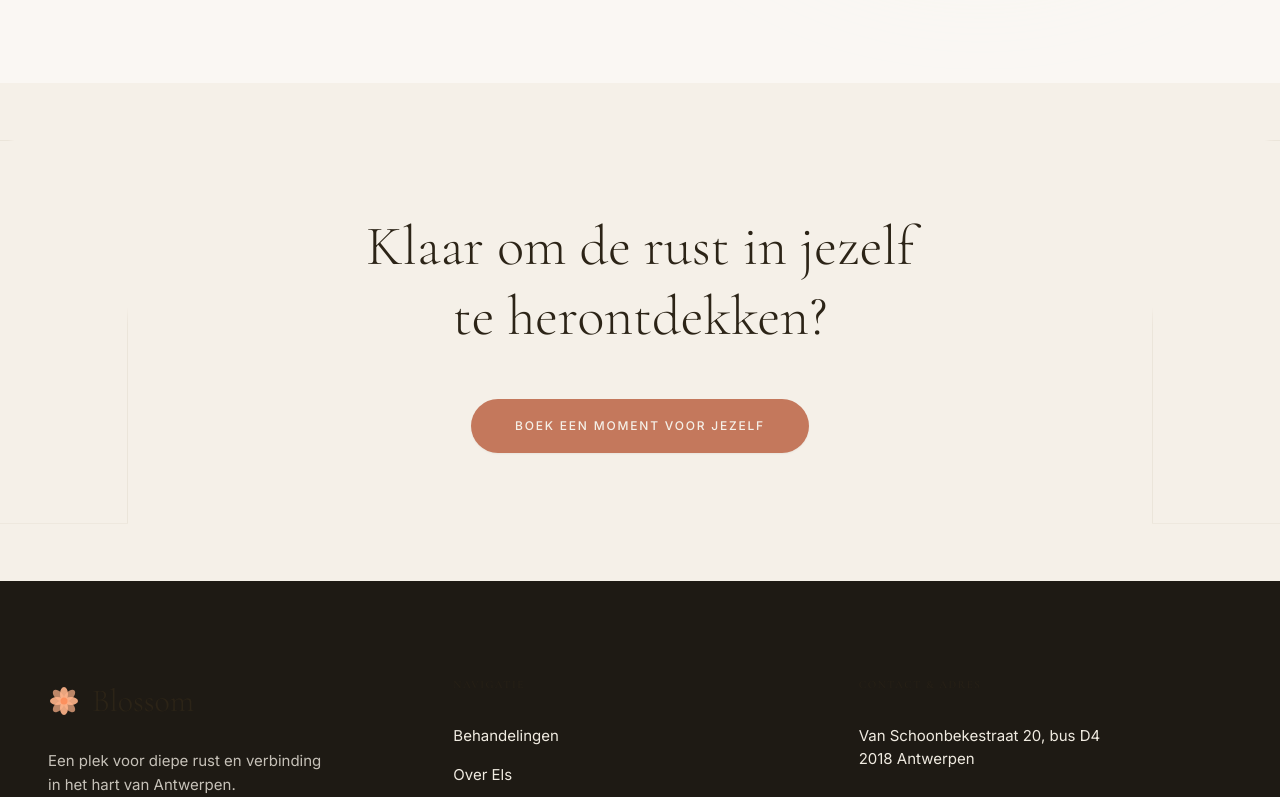
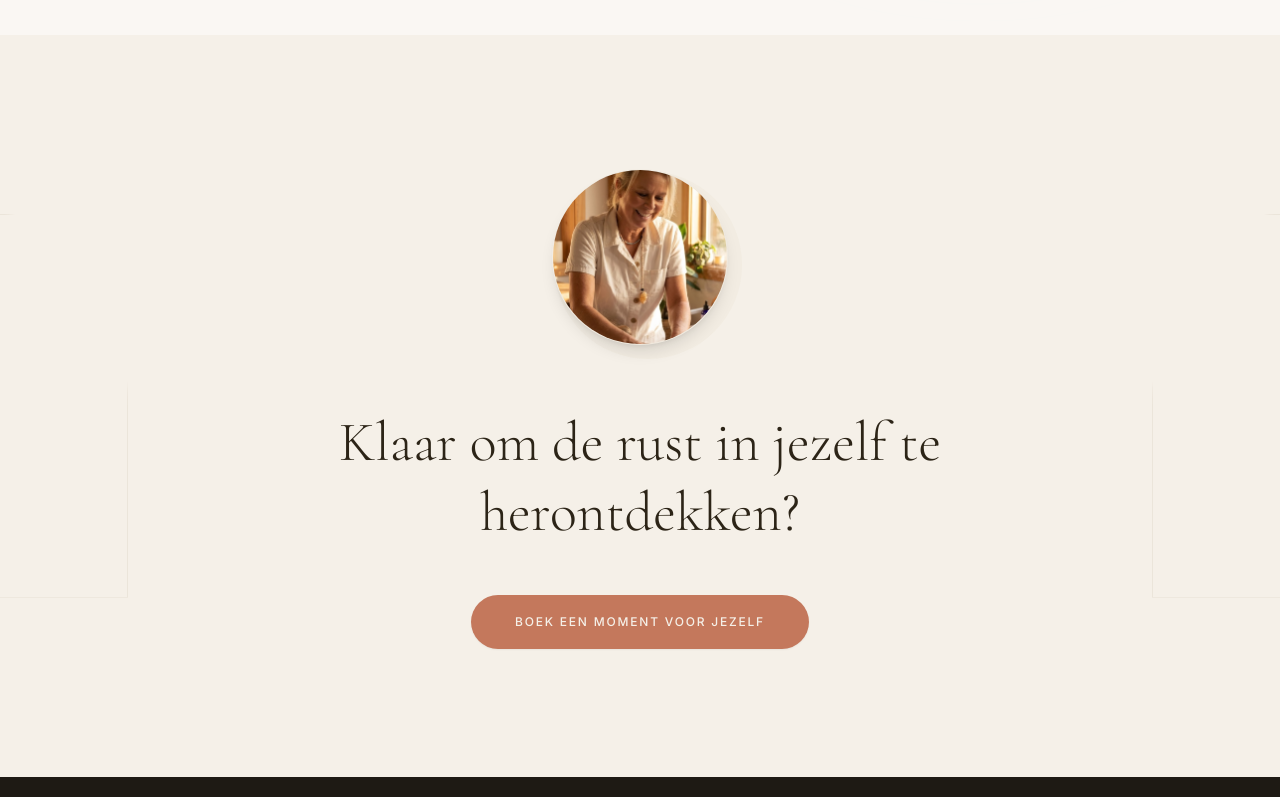
Before and after one commit to Finnjennen123/Blossom, a Next.js app: page /over-els in a window 1280 px wide. Shown: the part 1560-2357 px from the top of the page. Built offline with nearby package versions, Linux system fonts and the light colour scheme.

Commit message:
feat: restore features and finalize premium mobile hero layouts

```diff
--- a/src/app/over-els/page.tsx
+++ b/src/app/over-els/page.tsx
@@ -7,12 +7,12 @@ import elsMainImg from "../../../public/images/els/Els-main picture.jpg.avif";
 
 export default function AboutPage() {
   return (
-    <div className="pt-[72px]">
+    <div className="pt-[72px] overflow-x-hidden w-full">
       {/* Header */}
-      <section className="px-6 md:px-12 pt-12 md:pt-20 pb-20 md:pb-32 max-w-[1200px] mx-auto grid grid-cols-1 md:grid-cols-[45%_55%] gap-12 md:gap-16 lg:gap-24 items-center">
-        <div className="relative max-w-[440px] mx-auto md:mx-0">
+      <section className="px-6 md:px-12 pt-2 md:pt-8 pb-20 md:pb-32 max-w-[1200px] mx-auto grid grid-cols-1 md:grid-cols-[45%_55%] gap-8 md:gap-16 lg:gap-24 items-center">
+        <div className="hidden md:block relative max-w-[440px] mx-auto md:mx-0">
           {/* Simple elegant frame instead of the pointed arch */}
-          <div className="relative aspect-[3/4] rounded-t-full md:rounded-t-[10rem] rounded-b-2xl overflow-hidden shadow-xl bg-transparent">
+          <div className="relative w-full aspect-[3/4] rounded-t-full md:rounded-t-[10rem] rounded-b-2xl overflow-hidden shadow-xl bg-transparent">
             <Image
               src={elsMainImg}
               alt="Els Vrints"
@@ -26,6 +26,21 @@ export default function AboutPage() {
           </div>
         </div>
         <ScrollReveal stagger>
+          {/* Mobile Profile Image */}
+          <div className="md:hidden mb-8 flex justify-start">
+             <div className="relative p-1">
+                <div className="absolute inset-0 bg-terracotta/10 translate-x-1 translate-y-1 rounded-full -z-10" />
+                <div className="relative w-24 h-24 rounded-full overflow-hidden border border-terracotta/20 shadow-md">
+                  <Image
+                    src={elsMainImg}
+                    alt="Els"
+                    fill
+                    className="object-cover"
+                    priority
+                  />
+                </div>
+             </div>
+          </div>
           <h1 className="text-[clamp(44px,8vw,80px)] font-serif leading-none mb-6 text-dark-earth">Els Vrints</h1>
           <div className="w-16 h-[2px] bg-terracotta mb-8" />
           <p className="font-serif italic text-[clamp(22px,3vw,32px)] leading-snug text-terracotta mb-8">
@@ -89,6 +104,8 @@ export default function AboutPage() {
       <BookingCTA
         title="Klaar om de rust in jezelf te herontdekken?"
         buttonText="Boek een moment voor jezelf"
+        showImage={true}
+        imageVariant="circle"
       />
     </div>
   );
--- a/src/app/page.tsx
+++ b/src/app/page.tsx
@@ -15,12 +15,24 @@ export default function Home() {
   const { business } = siteConfig;
 
   return (
-    <div className="pt-[72px]">
+    <div className="pt-[72px] overflow-x-hidden w-full">
       {/* Hero Section */}
-      <section className="relative px-6 md:px-12 pt-16 md:pt-20 pb-24 md:pb-32 max-w-[1200px] mx-auto grid grid-cols-1 md:grid-cols-[55%_45%] gap-12 lg:gap-20 items-center">
-        <div className="absolute top-0 left-0 w-[500px] h-[500px] bg-terracotta/5 rounded-full blur-3xl -z-10 pointer-events-none" />
+      <section className="relative px-6 md:px-12 pt-4 md:pt-10 pb-20 md:pb-32 max-w-[1200px] mx-auto grid grid-cols-1 md:grid-cols-[55%_45%] gap-8 lg:gap-20 items-center overflow-hidden md:overflow-visible min-h-[500px] md:min-h-0 rounded-[2.5rem] md:rounded-none mx-4 md:mx-auto mt-4 md:mt-0">
+        {/* Mobile background image and frosted glass */}
+        <div className="absolute inset-0 md:hidden -z-20">
+          <Image
+            src={elsInActieImg}
+            alt="Achtergrond sfeerbeeld"
+            fill
+            className="object-cover"
+            priority
+          />
+        </div>
+        <div className="absolute inset-0 md:hidden bg-white/70 backdrop-blur-md -z-10" />
 
-        <ScrollReveal stagger>
+        <div className="absolute top-0 left-0 w-[500px] h-[500px] bg-terracotta/5 rounded-full blur-3xl -z-10 pointer-events-none hidden md:block" />
+
+        <ScrollReveal stagger className="order-2 md:order-1 relative z-10 py-10 md:py-0">
           <div className="inline-block mb-6">
              <span className="bg-white/60 text-terracotta text-[10px] md:text-[11px] font-medium uppercase tracking-[0.2em] px-4 py-2 rounded-full border border-terracotta/20 shadow-sm">
                Massagetherapie Antwerpen
@@ -38,14 +50,14 @@ export default function Home() {
           </Link>
         </ScrollReveal>
 
-        <div className="relative max-w-[400px] md:max-w-none mx-auto md:mx-0">
+        <ScrollReveal className="hidden md:block relative max-w-[400px] md:max-w-none mx-auto md:mx-0 order-1 md:order-2 mb-8 md:mb-0">
           <div className="absolute inset-0 bg-terracotta/5 translate-x-4 translate-y-4 rounded-t-full rounded-b-md -z-10" />
           <ArchImage
             src={elsInActieImg}
             alt={`${business.owner} in actie tijdens een massagebehandeling`}
             priority
           />
-        </div>
+        </ScrollReveal>
       </section>
 
       {/* Moroccan Divider */}
@@ -228,7 +240,7 @@ export default function Home() {
         </div>
       </section>
 
-      <BookingCTA />
+      <BookingCTA showImage={true} imageVariant="circle" />
     </div>
   );
 }
--- a/src/components/BookingCTA.tsx
+++ b/src/components/BookingCTA.tsx
@@ -1,22 +1,55 @@
 import Link from "next/link";
 import ScrollReveal from "./ScrollReveal";
+import Image, { StaticImageData } from "next/image";
+import elsInActieImg from "../../public/images/els/Els-in-actie.jpeg";
+import clsx from "clsx";
 
 interface BookingCTAProps {
   title?: string;
   buttonText?: string;
   href?: string;
+  showImage?: boolean;
+  imageVariant?: "arch" | "circle";
 }
 
-const BookingCTA = ({ title = "Klaar om tot rust te komen?", buttonText = "Boek een sessie", href = "/boek" }: BookingCTAProps) => {
+const BookingCTA = ({
+  title = "Klaar om tot rust te komen?",
+  buttonText = "Boek een sessie",
+  href = "/boek",
+  showImage = false,
+  imageVariant = "arch"
+}: BookingCTAProps) => {
   return (
-    <section className="py-32 px-6 md:px-12 bg-plaster relative overflow-hidden">
+    <section className="py-24 md:py-32 px-6 md:px-12 bg-plaster relative overflow-hidden">
       {/* Decorative Arches */}
       <div className="absolute top-1/2 left-0 -translate-y-1/2 -translate-x-1/2 w-64 h-96 border border-sandstone/30 arch-clip pointer-events-none" />
       <div className="absolute top-1/2 right-0 -translate-y-1/2 translate-x-1/2 w-64 h-96 border border-sandstone/30 arch-clip pointer-events-none" />
 
       <div className="max-w-[1200px] mx-auto text-center relative z-10">
-        <ScrollReveal>
-          <h2 className="font-serif text-[32px] md:text-[56px] leading-tight mb-8 md:mb-12 max-w-[600px] mx-auto">
+        <ScrollReveal stagger>
+          {showImage && (
+            <div className="mb-10 md:mb-14 flex justify-center">
+              <div className="relative p-1.5">
+                <div className={clsx(
+                  "absolute inset-0 bg-warm-sand/40 translate-x-2 translate-y-2 -z-10",
+                  imageVariant === "circle" ? "rounded-full" : "rounded-t-full rounded-b-xl"
+                )} />
+                <div className={clsx(
+                  "relative overflow-hidden shadow-lg border border-sandstone/10 bg-transparent",
+                  imageVariant === "circle" ? "w-32 h-32 md:w-44 md:h-44 rounded-full" : "w-28 h-40 md:w-36 md:h-52 rounded-t-full rounded-b-xl"
+                )}>
+                  <Image
+                    src={elsInActieImg}
+                    alt="Massage sfeerbeeld"
+                    fill
+                    className="object-cover scale-[1.4] origin-center"
+                    sizes={imageVariant === "circle" ? "(max-width: 768px) 128px, 176px" : "(max-width: 768px) 112px, 144px"}
+                  />
+                </div>
+              </div>
+            </div>
+          )}
+          <h2 className="font-serif text-[clamp(28px,5vw,56px)] leading-tight mb-8 md:mb-12 max-w-[700px] mx-auto text-dark-earth">
             {title}
           </h2>
           <Link href={href} className="btn-primary inline-block">
```
